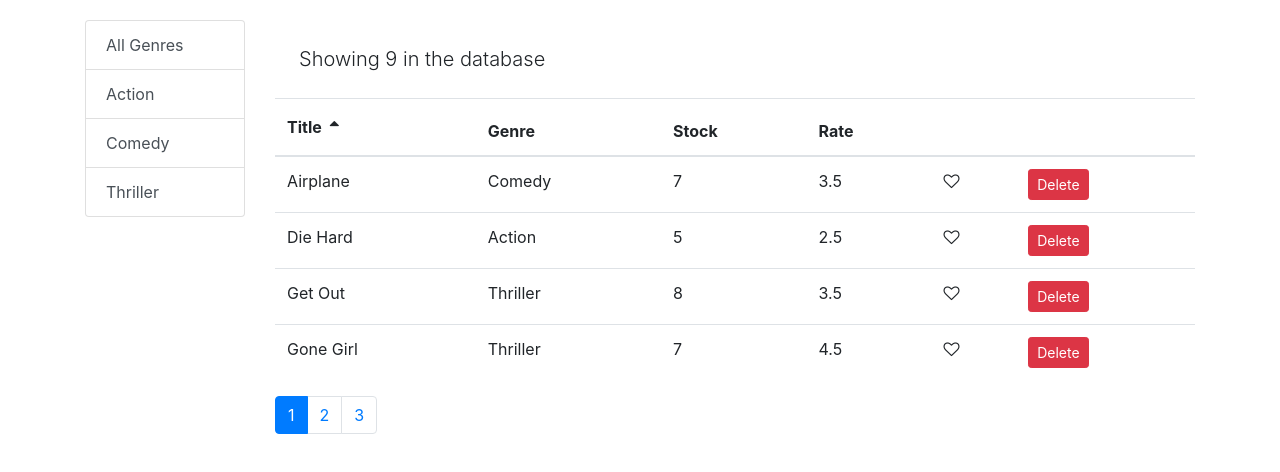
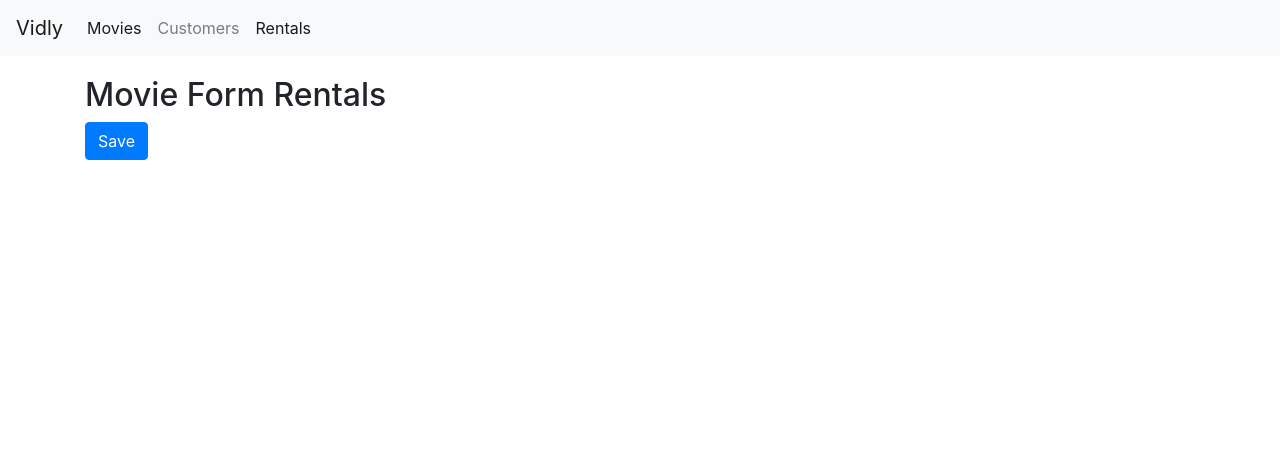
Before and after one commit to HannahDRoe/react-movie-app, a React (Create React App) app: page /movies/Rentals in a window 1280 px wide. Shown: the top 472 px of the page. Built offline with nearby package versions, Linux system fonts and the light colour scheme.

Commit message:
added react router

```diff
--- a/package.json
+++ b/package.json
@@ -9,6 +9,7 @@
     "prop-types": "^15.6.2",
     "react": "^16.5.2",
     "react-dom": "^16.5.2",
+    "react-router-dom": "^4.3.1",
     "react-scripts": "1.1.5"
   },
   "scripts": {
--- a/src/App.js
+++ b/src/App.js
@@ -1,12 +1,31 @@
 import React, { Component } from "react";
 import "./App.css";
 import Movies from "./components/movies";
+import NavBar from "./components/navBar";
+import { Route, Switch, Redirect } from "react-router-dom";
+import Customers from "./components/Customers";
+import Rentals from "./components/Rentals";
+import NotFound from "./components/notFound";
+import MovieForm from "./components/movieForm";
+
 class App extends Component {
   render() {
     return (
-      <main className="container">
-        <Movies />
-      </main>
+      <React.Fragment>
+        <NavBar />
+        <main className="container">
+          <Switch>
+            <Route path="/movies/:id" component={MovieForm} />
+
+            <Route path="/movies" component={Movies} />
+            <Route path="/customers" component={Customers} />
+            <Route path="/rentals" component={Rentals} />
+            <Route path="/not-found" component={NotFound} />
+            <Redirect from="/" exact to="/movies" />
+            <Redirect to="/not-found" />
+          </Switch>
+        </main>
+      </React.Fragment>
     );
   }
 }
--- /dev/null
+++ b/src/components/Customers.jsx
@@ -0,0 +1,10 @@
+import React from "react";
+const Customers = () => {
+  return (
+    <div>
+      <h2>Customers</h2>
+    </div>
+  );
+};
+
+export default Customers;
--- /dev/null
+++ b/src/components/Rentals.jsx
@@ -0,0 +1,10 @@
+import React from "react";
+const Rentals = () => {
+  return (
+    <div>
+      <h2>Rentals</h2>
+    </div>
+  );
+};
+
+export default Rentals;
--- a/src/components/common/tableBody.jsx
+++ b/src/components/common/tableBody.jsx
@@ -1,5 +1,6 @@
 import React, { Component } from "react";
 import _ from "lodash";
+import { Link } from "react-router-dom";
 
 class TableBody extends Component {
   renderCell = (item, column) => {
--- /dev/null
+++ b/src/components/movieForm.jsx
@@ -0,0 +1,18 @@
+import React from "react";
+const MovieForm = ({ match, history }) => {
+  return (
+    <div>
+      <h2>Movie Form {match.params.id}</h2>
+      <button
+        className="btn btn-primary"
+        onClick={() => {
+          history.push("/movies");
+        }}
+      >
+        Save
+      </button>
+    </div>
+  );
+};
+
+export default MovieForm;
--- a/src/components/movieTable.jsx
+++ b/src/components/movieTable.jsx
@@ -1,10 +1,14 @@
 import React, { Component } from "react";
 import Like from "./common/like";
 import Table from "./common/table";
-
+import { Link } from "react-router-dom";
 class MovieTable extends Component {
   columns = [
-    { path: "title", label: "Title" },
+    {
+      path: "title",
+      label: "Title",
+      content: movie => <Link to={`/movies/${movie._id}`}>{movie.title}</Link>
+    },
     { path: "genre.name", label: "Genre" },
     { path: "numberInStock", label: "Stock" },
     { path: "dailyRentalRate", label: "Rate" },
--- /dev/null
+++ b/src/components/navBar.jsx
@@ -0,0 +1,44 @@
+import React from "react";
+import { NavLink, Link } from "react-router-dom";
+
+const NavBar = () => {
+  return (
+    <nav className="navbar navbar-expand-lg navbar-light bg-light">
+      <NavLink className="navbar-brand" to="/movies">
+        Vidly
+      </NavLink>
+      <button
+        className="navbar-toggler"
+        type="button"
+        data-toggle="collapse"
+        data-target="#navbarNav"
+        aria-controls="navbarNav"
+        aria-expanded="false"
+        aria-label="Toggle navigation"
+      >
+        <span className="navbar-toggler-icon" />
+      </button>
+      <div className="collapse navbar-collapse" id="navbarNav">
+        <ul className="navbar-nav">
+          <li className="nav-item ">
+            <NavLink className="nav-link" to="/movies">
+              Movies
+            </NavLink>
+          </li>
+          <li className="nav-item">
+            <NavLink className="nav-link" to="/customers">
+              Customers
+            </NavLink>
+          </li>
+          <li className="nav-item">
+            <NavLink className="nav-link" to="Rentals">
+              Rentals
+            </NavLink>
+          </li>
+        </ul>
+      </div>
+    </nav>
+  );
+};
+
+export default NavBar;
--- /dev/null
+++ b/src/components/notFound.jsx
@@ -0,0 +1,10 @@
+import React from "react";
+const NotFound = () => {
+  return (
+    <div>
+      <h2>Not Found</h2>
+    </div>
+  );
+};
+
+export default NotFound;
--- a/src/index.css
+++ b/src/index.css
@@ -1,7 +1,9 @@
 body {
   margin: 0;
-  padding: 20px 0 0 0;
   font-family: sans-serif;
+}
+.navbar {
+  margin: 0 0 20px 0;
 }
 .clickable {
   cursor: pointer;
--- a/src/index.js
+++ b/src/index.js
@@ -5,6 +5,12 @@ import App from "./App";
 import registerServiceWorker from "./registerServiceWorker";
 import "bootstrap/dist/css/bootstrap.css";
 import "font-awesome/css/font-awesome.css";
+import { BrowserRouter } from "react-router-dom";
 
-ReactDOM.render(<App />, document.getElementById("root"));
+ReactDOM.render(
+  <BrowserRouter>
+    <App />
+  </BrowserRouter>,
+  document.getElementById("root")
+);
 registerServiceWorker();
```
Also changed, not shown: src/components/movieDetails.jsx (added, +19 -0 lines), 1 other file (tests, documents, lock files or other folders).
